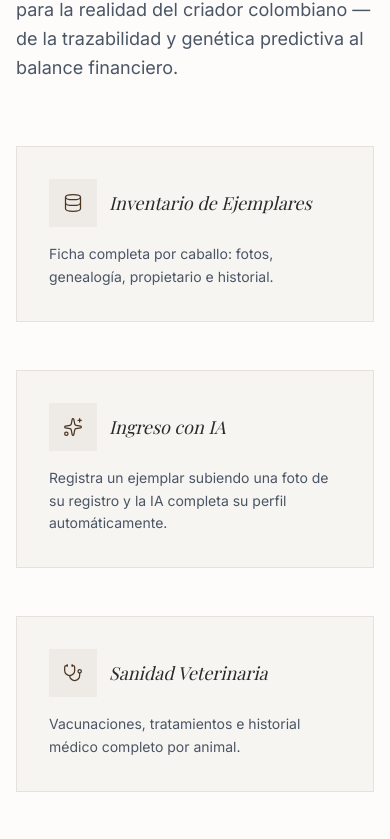
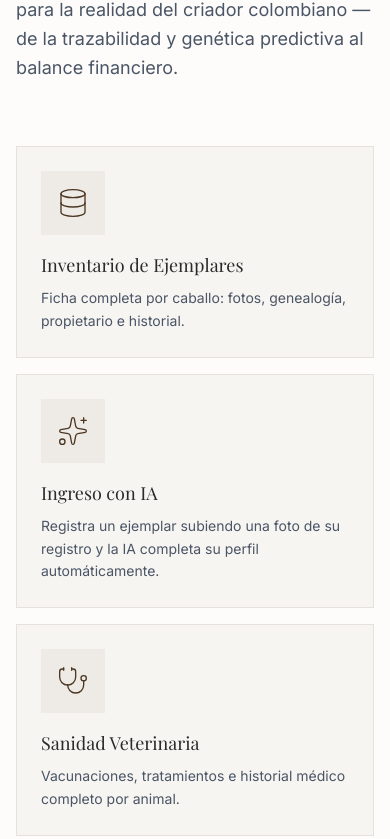
Before and after one commit to rafaherrera100/Landing-Mundo-Equino, a React (Vite) app: page / in a window 390 px wide. Shown: the part 1349-2188 px from the top of the page. Built offline with nearby package versions, Linux system fonts and the light colour scheme; a web font is replaced by a local one.

Commit message:
feat: implement contact form backend with Resend
- Add Vercel Serverless function for contact form processing.
- Configure vercel.json for API route handling.
- Improve Features component layout responsiveness.
- Enhance error handling for contact form submission.

```diff
--- /dev/null
+++ b/api/contact.ts
@@ -0,0 +1,39 @@
+import type { VercelRequest, VercelResponse } from '@vercel/node';
+import { Resend } from 'resend';
+
+export default async function handler(req: VercelRequest, res: VercelResponse) {
+  if (req.method !== 'POST') {
+    return res.status(405).json({ error: 'Method Not Allowed' });
+  }
+
+  try {
+    const { name, email, phone, message } = req.body;
+
+    if (!process.env.RESEND_API_KEY) {
+      return res.status(500).json({ error: "Falta configurar RESEND_API_KEY" });
+    }
+
+    const resend = new Resend(process.env.RESEND_API_KEY);
+
+    const { data, error } = await resend.emails.send({
+      from: 'Acme <onboarding@resend.dev>', // Cambia esto por tu dominio verificado en Resend
+      to: ['rafa_h@hotmail.com'],
+      subject: `Nuevo contacto de Mundo Equino: ${name}`,
+      html: `
+        <p><strong>De:</strong> ${name} (${email})</p>
+        <p><strong>Celular:</strong> ${phone || 'No proporcionado'}</p>
+        <p><strong>Mensaje:</strong></p>
+        <p>${message}</p>
+      `,
+    });
+
+    if (error) {
+      return res.status(400).json({ error });
+    }
+
+    return res.status(200).json({ data });
+  } catch (error) {
+    console.error(error);
+    return res.status(500).json({ error: "Internal Server Error" });
+  }
+}
--- a/package.json
+++ b/package.json
@@ -27,6 +27,7 @@
   "devDependencies": {
     "@types/express": "^4.17.21",
     "@types/node": "^22.14.0",
+    "@vercel/node": "^5.8.8",
     "autoprefixer": "^10.4.21",
     "esbuild": "^0.25.0",
     "tailwindcss": "^4.1.14",
--- a/src/components/Features.tsx
+++ b/src/components/Features.tsx
@@ -48,8 +48,8 @@ export default function Features({ variant }: { variant: ThemeVariant }) {
           </p>
         </div>
 
-        <div className="mx-auto mt-16 max-w-2xl sm:mt-20 lg:mt-24 lg:max-w-none">
-          <dl className="grid max-w-xl grid-cols-1 gap-x-8 gap-y-12 lg:max-w-none lg:grid-cols-3">
+        <div className="mx-auto mt-12 sm:mt-16 lg:mt-20 lg:max-w-none">
+          <dl className="grid grid-cols-1 md:grid-cols-2 lg:grid-cols-3 xl:grid-cols-4 gap-4 sm:gap-6">
             {features.map((feature, index) => (
               <motion.div
                 key={feature.title}
@@ -57,16 +57,16 @@ export default function Features({ variant }: { variant: ThemeVariant }) {
                 whileInView={{ opacity: 1, y: 0 }}
                 viewport={{ once: true }}
                 transition={{ duration: 0.5, delay: index * 0.05 }}
-                className={`flex flex-col ${theme.bgCard} p-8 border ${theme.borderSoft} hover:shadow-lg transition-all`}
+                className={`group flex flex-col justify-start ${theme.bgCard} p-6 border ${theme.borderSoft} hover:shadow-lg transition-all`}
                 style={{ borderRadius: variant === 'classic' ? '2px' : variant === 'minimal' ? '0px' : '16px' }}
               >
-                <dt className={`flex items-center gap-x-3 text-lg font-serif italic ${theme.textHeading}`}>
-                  <div className={`flex h-12 w-12 items-center justify-center ${theme.rounded} ${theme.bgPrimarySoft}`}>
-                    <feature.icon className={`h-5 w-5 ${theme.textPrimary}`} strokeWidth={1.5} aria-hidden="true" />
+                <dt className={`flex flex-col gap-y-3 text-lg font-medium ${theme.headingFont} ${theme.textHeading}`}>
+                  <div className={`flex h-16 w-16 shrink-0 items-center justify-center ${theme.rounded} ${theme.bgPrimarySoft} mb-1 group-hover:scale-110 transition-transform duration-300`}>
+                    <feature.icon className={`h-8 w-8 ${theme.textPrimary}`} strokeWidth={1} aria-hidden="true" />
                   </div>
                   {feature.title}
                 </dt>
-                <dd className={`mt-4 flex flex-auto flex-col text-sm leading-relaxed ${theme.textBody}`}>
+                <dd className={`mt-2 flex flex-auto flex-col text-sm leading-relaxed ${theme.textBody}`}>
                   <p className="flex-auto">{feature.description}</p>
                 </dd>
               </motion.div>
--- a/src/components/Footer.tsx
+++ b/src/components/Footer.tsx
@@ -34,7 +34,8 @@ export default function Footer({ variant }: { variant: ThemeVariant }) {
         setIsSuccess(true);
         form.reset();
       } else {
-        alert("Falta configurar la API Key de Resend en el servidor.");
+        const errData = await response.json().catch(() => ({}));
+        alert(`Error: ${errData.error || "Falta configurar la API Key de Resend en el servidor o Endpoint no encontrado."}`);
       }
     } catch (error) {
       alert("Error de conexión al enviar el formulario.");
```
Also changed, not shown: vercel.json (added), 1 other file (tests, documents, lock files or other folders).
